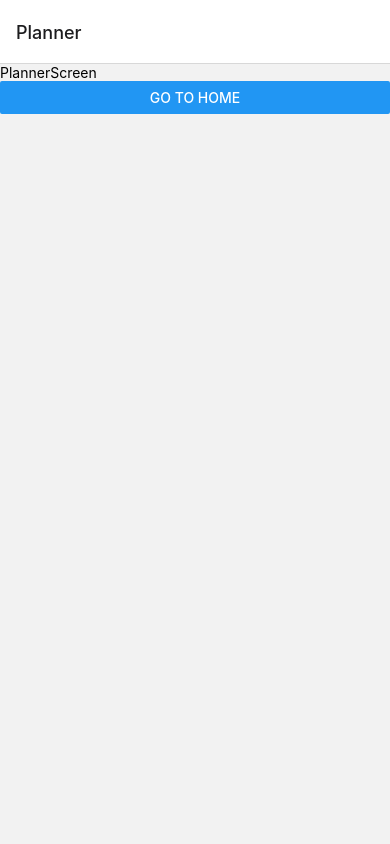
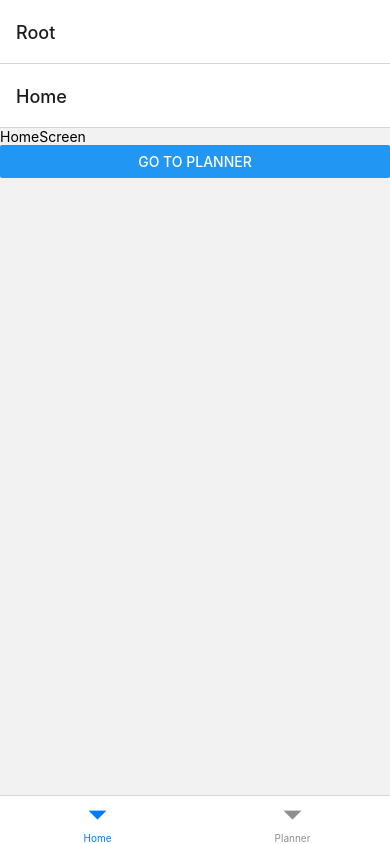
Before and after one commit to DrewIndeed/react-native-projects, a React Native app in the folder workout-app/: screen / in a window 390 px wide. Built offline with nearby package versions, Linux system fonts and the light colour scheme.

Commit message:
6. workout-app: bottom tab navigation

```diff
--- a/workout-app/navigation/index.tsx
+++ b/workout-app/navigation/index.tsx
@@ -1,17 +1,28 @@
 import { createNativeStackNavigator } from '@react-navigation/native-stack';
+import { createBottomTabNavigator } from '@react-navigation/bottom-tabs';
 import { NavigationContainer } from '@react-navigation/native';
 import HomeScreen from '../screens/HomeScreen';
 import PlannerScreen from '../screens/PlannerScreen';
 
-const Stack = createNativeStackNavigator();
-
-export default function NavigationBar() {
+export default function Navigation() {
   return (
     <NavigationContainer>
-      <Stack.Navigator initialRouteName="Planner">
-        <Stack.Screen name="Home" component={HomeScreen}></Stack.Screen>
-        <Stack.Screen name="Planner" component={PlannerScreen}></Stack.Screen>
-      </Stack.Navigator>
+      <RootNavigator/>
     </NavigationContainer>
   );
 }
+
+const Stack = createNativeStackNavigator();
+const RootNavigator = () => (
+  <Stack.Navigator>
+    <Stack.Screen name="Root" component={BottomTabNavigator}></Stack.Screen>
+  </Stack.Navigator>
+);
+
+const BottomTab = createBottomTabNavigator();
+const BottomTabNavigator = () => (
+  <BottomTab.Navigator>
+    <BottomTab.Screen name="Home" component={HomeScreen} />
+    <BottomTab.Screen name="Planner" component={PlannerScreen} />
+  </BottomTab.Navigator>
+);
--- a/workout-app/package.json
+++ b/workout-app/package.json
@@ -10,6 +10,7 @@
     "eject": "expo eject"
   },
   "dependencies": {
+    "@react-navigation/bottom-tabs": "^6.2.0",
     "@react-navigation/native": "^6.0.8",
     "@react-navigation/native-stack": "^6.5.2",
     "expo": "~44.0.0",
```
Also changed, not shown: 1 other file (tests, documents, lock files or other folders).
